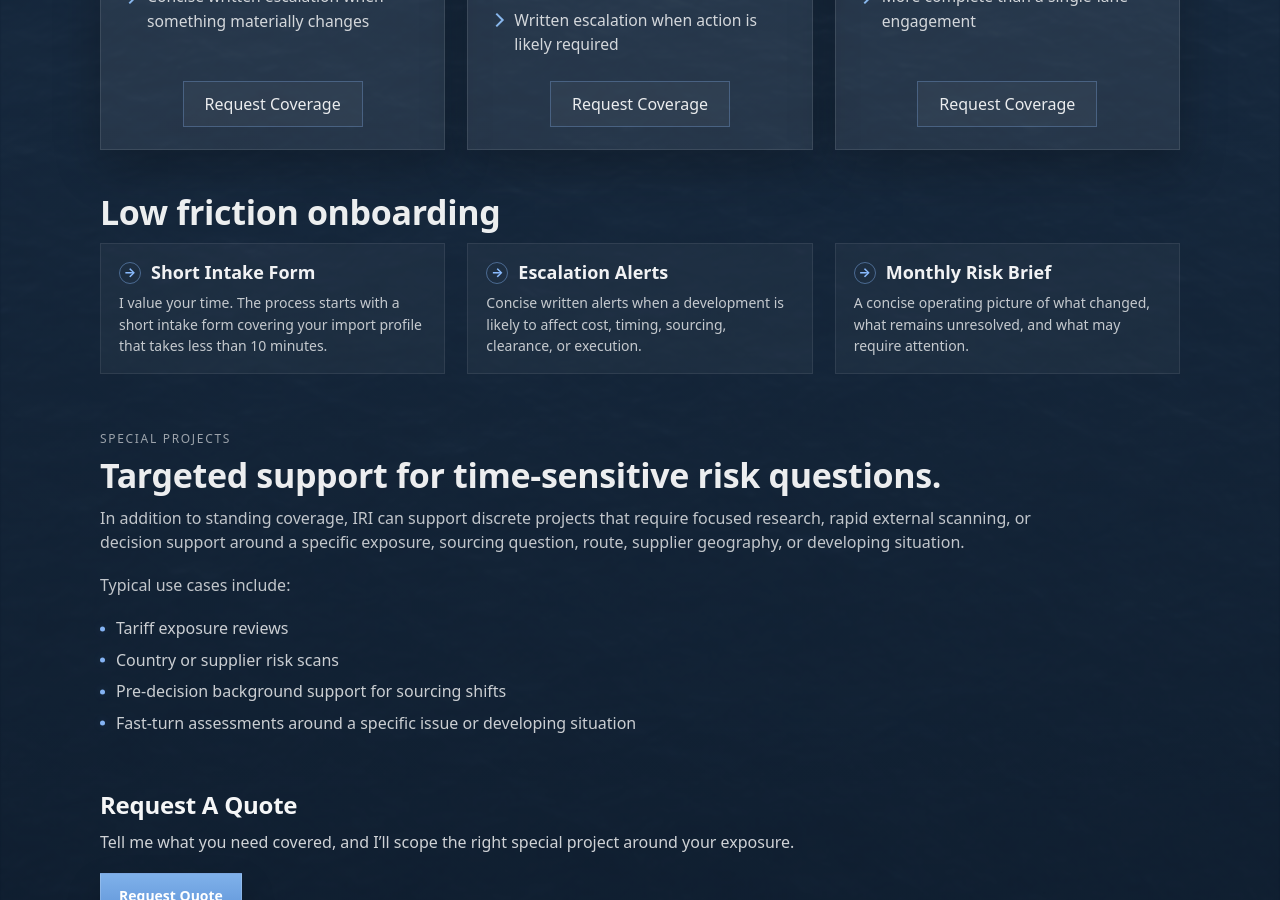
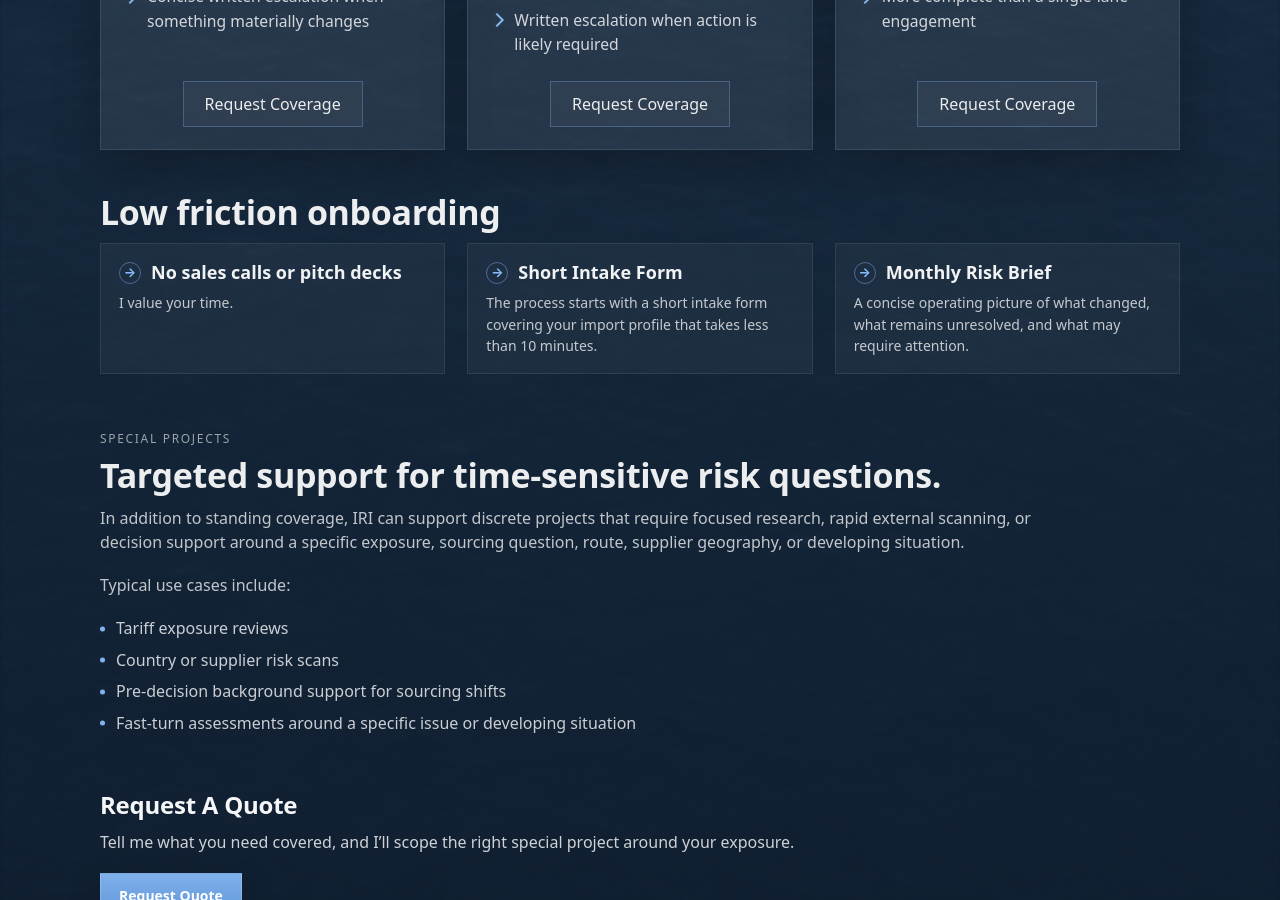
Before and after one commit to importrisk/import-risk-intelligence-site, a Jekyll site: the page built from pricing.html, in a window 1280 px wide and 900 px high, scrolled down 1331 px. Built offline with Jekyll 4.4.1, drawn with Linux system fonts in a browser that asks for light colours.

Commit message:
Update pricing.html

```diff
--- a/pricing.html
+++ b/pricing.html
@@ -163,20 +163,20 @@ description: Pricing and scope options for Import Risk Intelligence.
   <div class="pricing-include-item">
     <h3 class="pricing-include-title">
       <span class="pricing-include-icon" aria-hidden="true">→</span>
-      <span>Short Intake Form</span>
+      <span>No sales calls or pitch decks</span>
     </h3>
     <p class="pricing-include-text">
-      I value your time. The process starts with a short intake form covering your import profile that takes less than 10 minutes.
+      I value your time.
     </p>
   </div>
 
   <div class="pricing-include-item">
     <h3 class="pricing-include-title">
       <span class="pricing-include-icon" aria-hidden="true">→</span>
-      <span>Escalation Alerts</span>
+      <span>Short Intake Form</span>
     </h3>
     <p class="pricing-include-text">
-      Concise written alerts when a development is likely to affect cost, timing, sourcing, clearance, or execution.
+      The process starts with a short intake form covering your import profile that takes less than 10 minutes.
     </p>
   </div>
 
```
